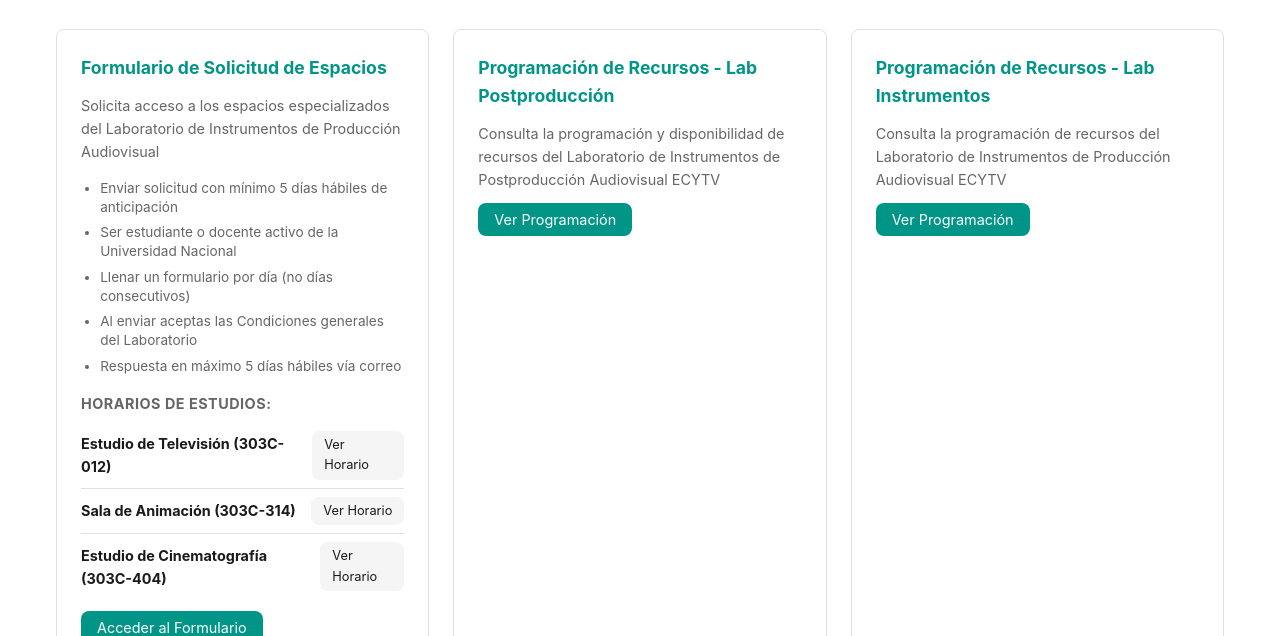
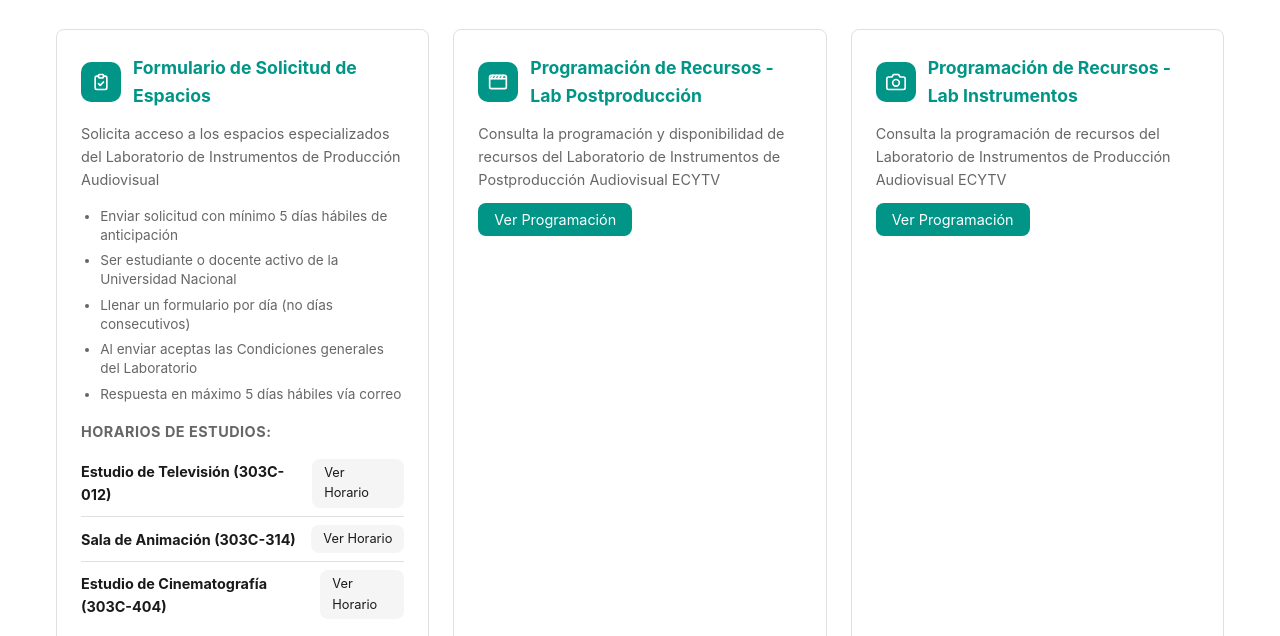
Before and after one commit to brayanlopez/ecytv-tools, a website with bundled scripts: page index.html in a window 1280 px wide. Shown: the part 158-794 px from the top of the page. Built offline with nearby package versions, Linux system fonts and the light colour scheme; files whose address does not match are found by name.

Commit message:
add: casting bbdd card, move cards logic to js and fix unit tests

```diff
--- a/css/main.css
+++ b/css/main.css
@@ -32,6 +32,10 @@ body {
   margin-top: 2rem;
 }
 
+#info-card-list {
+  display: contents;
+}
+
 .info-card {
   background: var(--bg-card);
   border: 1px solid var(--border);
@@ -47,8 +51,32 @@ body {
   box-shadow: 0 4px 12px rgba(0, 0, 0, 0.1);
 }
 
+.info-card-header {
+  display: flex;
+  align-items: center;
+  gap: 0.75rem;
+  margin-bottom: 0.75rem;
+}
+
+.info-card-icon {
+  width: 40px;
+  height: 40px;
+  border-radius: 10px;
+  background: var(--accent);
+  color: white;
+  display: flex;
+  align-items: center;
+  justify-content: center;
+  flex-shrink: 0;
+}
+
+.info-card-icon svg {
+  width: 20px;
+  height: 20px;
+}
+
 .info-card h3 {
-  margin-bottom: 0.75rem;
+  margin-bottom: 0;
   color: var(--accent);
   font-size: 1.1rem;
 }
--- /dev/null
+++ b/data/info-cards.js
@@ -0,0 +1,42 @@
+const infoCards = [
+  {
+    icon: `<svg viewBox="0 0 24 24" fill="none" stroke="currentColor" stroke-width="2" stroke-linecap="round" stroke-linejoin="round">
+      <rect x="2" y="4" width="20" height="16" rx="2"/>
+      <path d="M2 8h20"/>
+      <path d="M6 4l-2 4"/>
+      <path d="M10 4l-2 4"/>
+      <path d="M14 4l-2 4"/>
+      <path d="M18 4l-2 4"/>
+    </svg>`,
+    title: "Programación de Recursos - Lab Postproducción",
+    description:
+      "Consulta la programación y disponibilidad de recursos del Laboratorio de Instrumentos de Postproducción Audiovisual ECYTV",
+    url: "https://docs.google.com/spreadsheets/d/1u4cfFvPECXx5_JnI-pOgZQqinnuIjqmEvAp8oM7mUsM/edit?gid=1531050182#gid=1531050182",
+    label: "Ver Programación",
+  },
+  {
+    icon: `<svg viewBox="0 0 24 24" fill="none" stroke="currentColor" stroke-width="2" stroke-linecap="round" stroke-linejoin="round">
+      <path d="M23 19a2 2 0 0 1-2 2H3a2 2 0 0 1-2-2V8a2 2 0 0 1 2-2h4l2-3h6l2 3h4a2 2 0 0 1 2 2z"/>
+      <circle cx="12" cy="13" r="4"/>
+    </svg>`,
+    title: "Programación de Recursos - Lab Instrumentos",
+    description:
+      "Consulta la programación de recursos del Laboratorio de Instrumentos de Producción Audiovisual ECYTV",
+    url: "https://docs.google.com/spreadsheets/d/1nqyVg4sEEuFZ2nzEO8Z6SuVAmS7wdmWkl2mBurK_97U/edit?gid=1430987387#gid=1430987387",
+    label: "Ver Programación",
+  },
+  {
+    icon: `<svg viewBox="0 0 24 24" fill="none" stroke="currentColor" stroke-width="2" stroke-linecap="round" stroke-linejoin="round">
+      <ellipse cx="12" cy="5" rx="9" ry="3"/>
+      <path d="M21 12c0 1.66-4 3-9 3s-9-1.34-9-3"/>
+      <path d="M3 5v14c0 1.66 4 3 9 3s9-1.34 9-3V5"/>
+    </svg>`,
+    title: "Base de datos Casting general de la Escuela",
+    description:
+      "Consulta la base de datos de casting con perfiles de actores, actrices y talento audiovisual de la comunidad ECYTV",
+    url: "https://drive.google.com/drive/folders/1GL9-QmHbkrPKDRC15qW9rXt7VQTcSjgM?usp=drive_link",
+    label: "Acceder a la Base de Datos",
+  },
+];
+
+export default infoCards;
--- a/index.html
+++ b/index.html
@@ -38,7 +38,25 @@
 
         <div class="info-grid">
           <div class="info-card">
-            <h3>Formulario de Solicitud de Espacios</h3>
+            <div class="info-card-header">
+              <div class="info-card-icon">
+                <svg
+                  viewBox="0 0 24 24"
+                  fill="none"
+                  stroke="currentColor"
+                  stroke-width="2"
+                  stroke-linecap="round"
+                  stroke-linejoin="round"
+                >
+                  <path
+                    d="M9 5H7a2 2 0 0 0-2 2v12a2 2 0 0 0 2 2h10a2 2 0 0 0 2-2V7a2 2 0 0 0-2-2h-2"
+                  />
+                  <rect x="9" y="3" width="6" height="4" rx="1" />
+                  <path d="M9 14l2 2 4-4" />
+                </svg>
+              </div>
+              <h3>Formulario de Solicitud de Espacios</h3>
+            </div>
             <p>
               Solicita acceso a los espacios especializados del Laboratorio de
               Instrumentos de Producción Audiovisual
@@ -102,35 +120,7 @@
             </a>
           </div>
 
-          <div class="info-card">
-            <h3>Programación de Recursos - Lab Postproducción</h3>
-            <p>
-              Consulta la programación y disponibilidad de recursos del
-              Laboratorio de Instrumentos de Postproducción Audiovisual ECYTV
-            </p>
-            <a
-              href="https://docs.google.com/spreadsheets/d/1u4cfFvPECXx5_JnI-pOgZQqinnuIjqmEvAp8oM7mUsM/edit?gid=1531050182#gid=1531050182"
-              target="_blank"
-              class="btn btn-primary"
-            >
-              Ver Programación
-            </a>
-          </div>
-
-          <div class="info-card">
-            <h3>Programación de Recursos - Lab Instrumentos</h3>
-            <p>
-              Consulta la programación de recursos del Laboratorio de
-              Instrumentos de Producción Audiovisual ECYTV
-            </p>
-            <a
-              href="https://docs.google.com/spreadsheets/d/1nqyVg4sEEuFZ2nzEO8Z6SuVAmS7wdmWkl2mBurK_97U/edit?gid=1430987387#gid=1430987387"
-              target="_blank"
-              class="btn btn-primary"
-            >
-              Ver Programación
-            </a>
-          </div>
+          <div id="info-card-list"></div>
         </div>
       </section>
 
--- a/js/app.js
+++ b/js/app.js
@@ -1,7 +1,9 @@
 import router from "./router.js";
 import toolsRenderer from "./tools-renderer.js";
+import { renderInfoCards } from "./info-renderer.js";
 
 document.addEventListener("DOMContentLoaded", () => {
+  renderInfoCards();
   toolsRenderer.init();
   router.init();
   initTheme();
--- /dev/null
+++ b/js/info-renderer.js
@@ -0,0 +1,21 @@
+import infoCards from "../data/info-cards.js";
+
+export function renderInfoCards() {
+  const container = document.getElementById("info-card-list");
+  if (!container) return;
+
+  container.innerHTML = infoCards
+    .map(
+      (card) => `
+    <div class="info-card">
+      <div class="info-card-header">
+        <div class="info-card-icon">${card.icon}</div>
+        <h3>${card.title}</h3>
+      </div>
+      <p>${card.description}</p>
+      <a href="${card.url}" target="_blank" class="btn btn-primary">${card.label}</a>
+    </div>
+  `,
+    )
+    .join("");
+}
```
Also changed, not shown: test/info-cards.test.js (added, +124 -0 lines), test/tools-data.test.js (+1 -1 lines).
